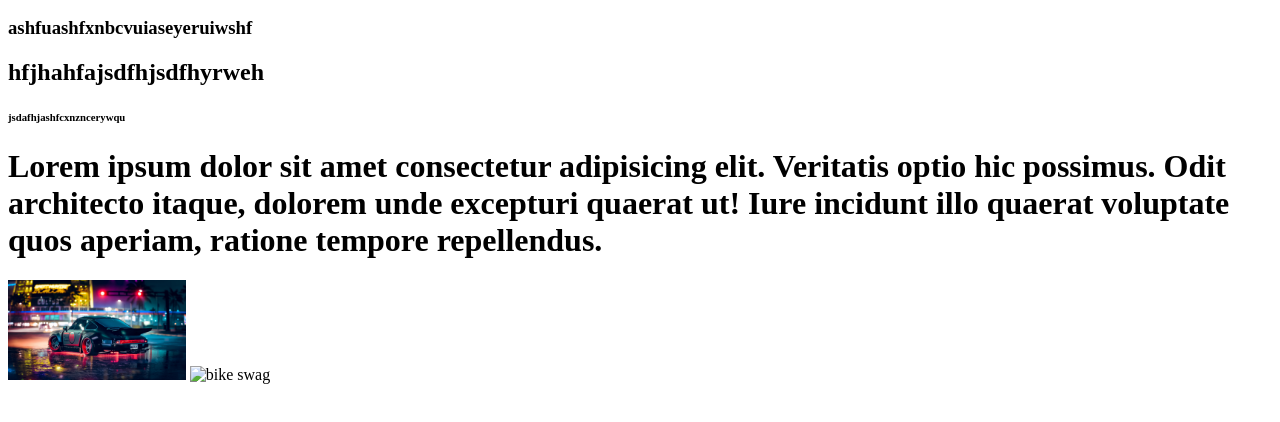
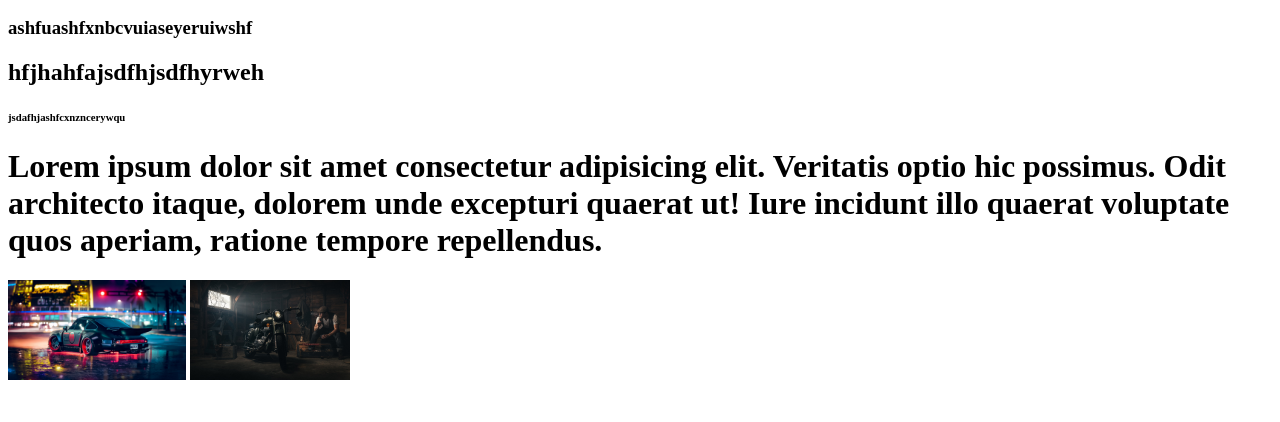
Before and after one commit to minhal4/my-third-repo, a plain HTML site: page index.html in a window 1280 px wide. Shown: the part 190-612 px from the top of the page. Drawn offline with Linux system fonts and the light colour scheme.

Commit message:
wrong name

```diff
--- a/index.html
+++ b/index.html
@@ -20,7 +20,7 @@
     <h1>Lorem ipsum dolor sit amet consectetur adipisicing elit. Veritatis optio hic possimus. Odit architecto itaque, dolorem unde excepturi quaerat ut! Iure incidunt illo quaerat voluptate quos aperiam, ratione tempore repellendus.</h1>
     <span>
     <img src="5725-car-sports-car-neon-backlight-asphalt-4k.jpg" height="100px" alt="car pic">
-    <img src="7697-bikes-motorcycle-shed-royal-cigar-enfield-hd.jpg" height="100px" alt="bike swag">
+    <img src="507697-bikes-motorcycle-shed-royal-cigar-enfield-hd.jpg" height="100px" alt="bike swag">
     </span>
 </body>
 </html>
```
